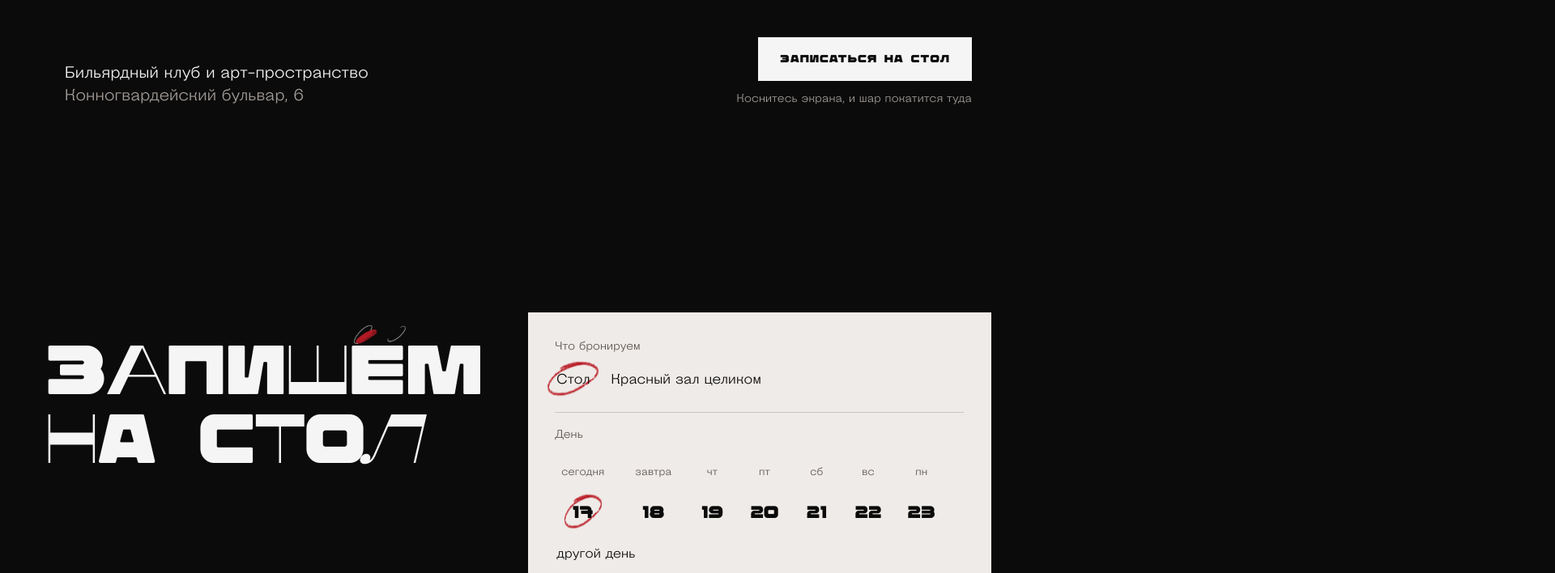
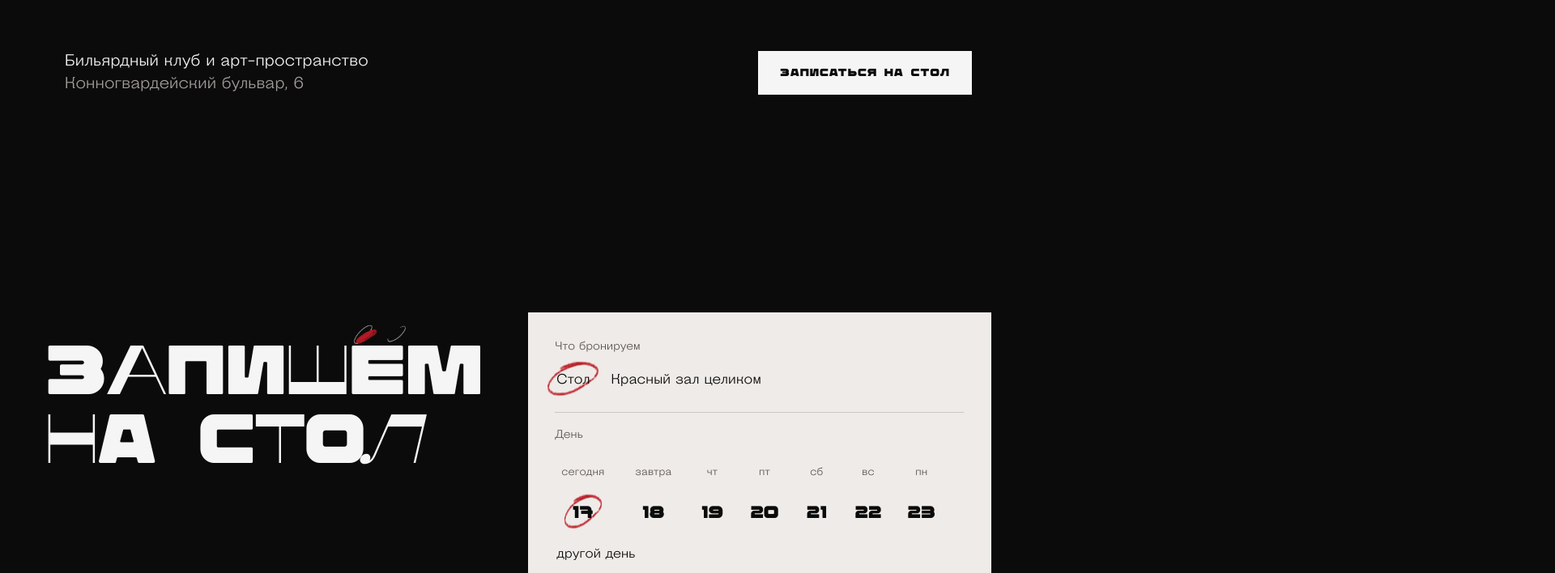
Before and after one commit to ivanbuwaro-collab/Kruchenyh, a plain HTML site: page index.html in a window 1280 px wide. Shown: the part 502-1210 px from the top of the page at 81% size, 1920 px wide, since content can reach past the window. Drawn offline with Linux system fonts and the light colour scheme.

Commit message:
Телефон: страница больше не шире экрана, подсказка про шар скрыта
Невидимая подпись в форме растягивалась на всю ширину и раздвигала
страницу, из-за чего телефон открывал её с увеличением, а форма была
уже экрана. На телефоне подсказка про шар убрана: пусть будет пасхалкой.

Co-Authored-By: Claude Opus 5.5 <noreply@anthropic.com>
Claude-Session: https://claude.ai/code/session_019tcmSBeeKCxfZs4NEREv3j

```diff
--- a/index.html
+++ b/index.html
@@ -31,13 +31,13 @@
 @font-face{font-family:"Steinbeck";src:url(fonts/steinbeck-italic.woff) format("woff");font-weight:400;font-style:italic;font-display:block}
 
 *,*::before,*::after{box-sizing:border-box}
-html{color-scheme:dark;background:var(--ink);-webkit-text-size-adjust:100%;scroll-behavior:smooth}
+html{overflow-x:clip;color-scheme:dark;background:var(--ink);-webkit-text-size-adjust:100%;scroll-behavior:smooth}
 body{margin:0;background:var(--ink);color:var(--paper);font:400 17px/1.55 var(--body);letter-spacing:.008em;font-synthesis:none;overflow-x:clip;-webkit-font-smoothing:antialiased}
 img{display:block;max-width:100%;height:auto}
 a{color:inherit}
 p{margin:0}
 :focus-visible{outline:2px solid var(--paper);outline-offset:3px}
-.vh{position:absolute!important;width:1px;height:1px;overflow:hidden;clip:rect(0 0 0 0);clip-path:inset(50%);white-space:nowrap}
+.vh{position:absolute!important;width:1px!important;height:1px!important;padding:0!important;margin:-1px!important;float:none!important;overflow:hidden;clip:rect(0 0 0 0);clip-path:inset(50%);white-space:nowrap}
 #stage{position:fixed;inset:0;width:100%;height:100%;z-index:1;pointer-events:none}
 
 /* ---------- шапка ---------- */
@@ -957,7 +957,7 @@ $('#edit').addEventListener('click', () => { done.hidden = true; form.hidden = f
    Запуск
    ===================================================================== */
 function boot(saved) {
-  hintEl.textContent = canHover ? 'Шар катится за курсором' : 'Коснитесь экрана, и шар покатится туда';
+  if (canHover) hintEl.textContent = 'Шар катится за курсором'; else hintEl.hidden = true; // на телефоне шар — пасхалка
   renderDays(); setGuests(2);
   layout(); lastW = VW;
   const skip = reduce || (saved && saved.introDone) || window.scrollY > 40;
```
Also changed, not shown: fonts/misto.woff, fonts/rimma-sans-bold.woff, fonts/steinbeck-italic.woff, fonts/steinbeck-regular.woff.
